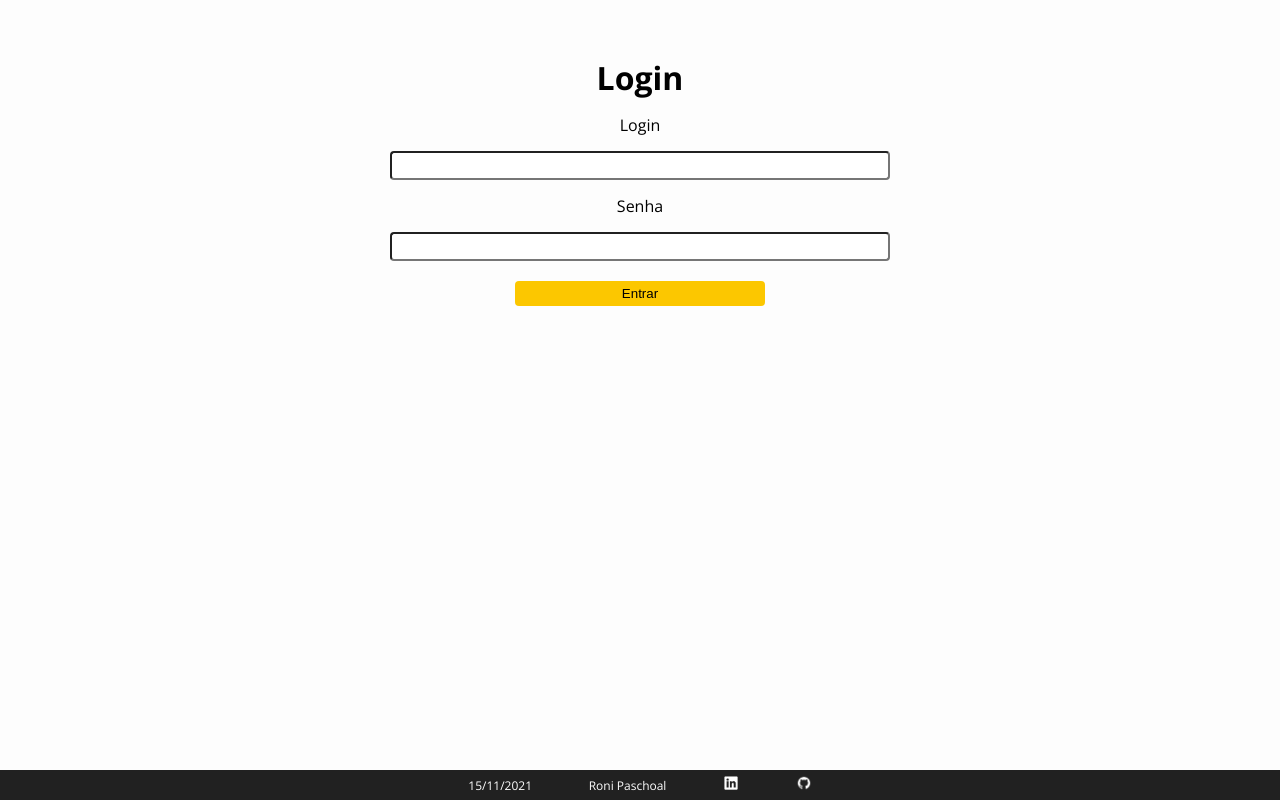
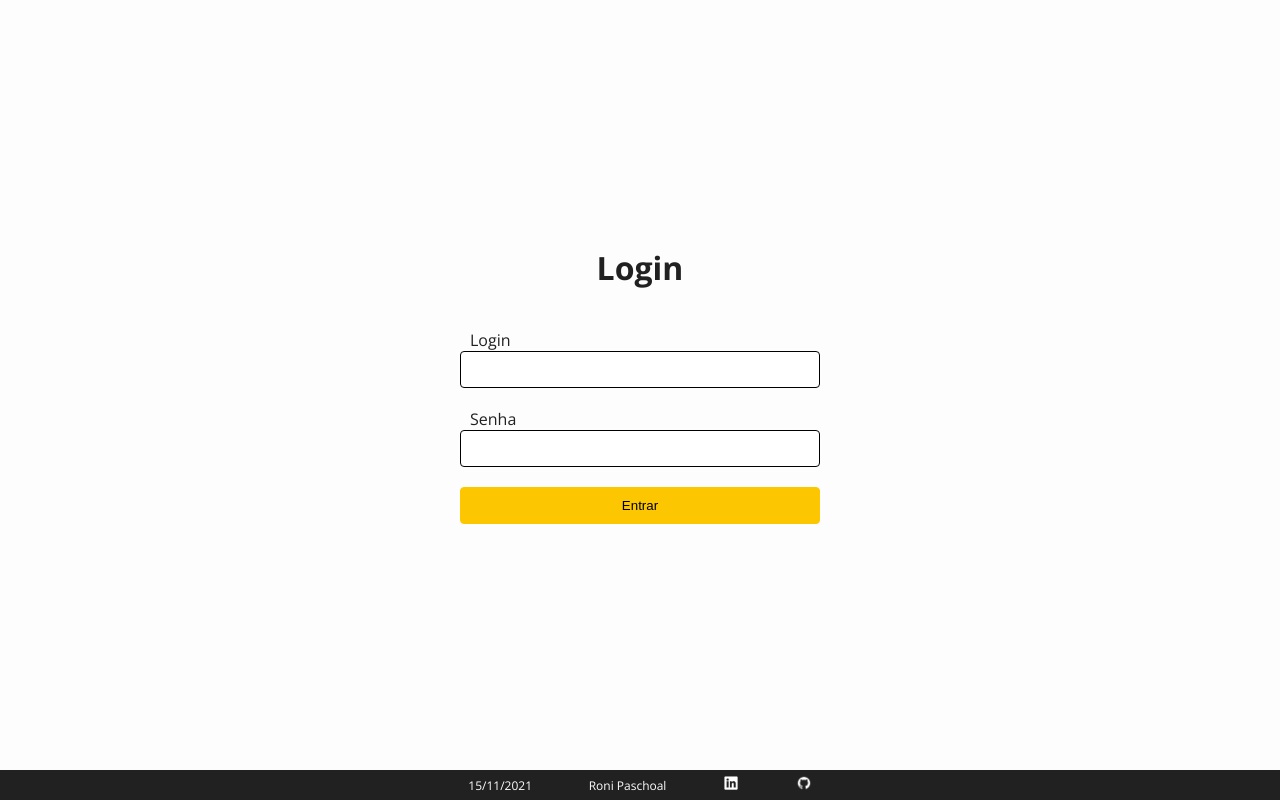
Before and after one commit to ronipaschoal/hands_on, a Next.js app: page /login in a window 1280 px wide. Built offline with nearby package versions, Linux system fonts and the light colour scheme.

Commit message:
Ajuste no layout

```diff
--- a/component/Button/styles.module.scss
+++ b/component/Button/styles.module.scss
@@ -2,19 +2,20 @@
 
 .button {
 
-  width: 50%;
+  width: 100%;
   margin: 1rem 0 0;
-  padding: .5rem;
+  padding: 1rem;
 
   border-radius: .4rem;
 
-  border: $color-background-primary;
+  border: solid .1rem $color-background-primary;
   background: $color-background-primary;
 
   &:hover {
-    border: solid .1rem $color-primary;
     background: $color-background-hover-primary;
-
     cursor: pointer;
   }
+  &:active {
+    border: solid .1rem $color-primary;
+  }
 }
--- a/pages/login/styles.module.scss
+++ b/pages/login/styles.module.scss
@@ -2,9 +2,12 @@
 
 .login {
 
-  min-height: calc(100vh - ($menu-height + $footer-height));
+  min-height: calc(100vh - $footer-height);
 
-  text-align: center;
+  display: flex;
+  flex-direction: column;
+  justify-content: center;
+  align-items: center;
 
   h1 {
     margin: 2rem 0 1rem 0;
@@ -12,22 +15,35 @@
   }
 
   form {
-    width: 50rem;
+    padding: 2rem;
+    width: 40rem;
     margin: 0 auto;
   }
 
   label, input {
-    width: 100%;
-    padding: .5rem;
+    padding: 1rem;
 
     display: block;
-    margin: 10px 0;
     border-radius: .4rem;
+  }
+
+  input {
+    width: 100%;
+    border: 1px solid;
+    margin-bottom: 1rem;
+
+    &:focus-visible {
+      outline: none;
+    }
+  }
+
+  label {
+    padding: 1rem 1rem 0;
   }
 
   margin: 0 0 calc($menu-height + $footer-height) 0;
 
   @media (min-width: $breakpoint-tablet) {
-    margin: calc($menu-height) 0 calc($footer-height) 0;
+    margin: 0 0 calc($footer-height) 0;
   }
 }
--- a/styles/_variables.scss
+++ b/styles/_variables.scss
@@ -13,6 +13,11 @@ $color-background-hover-primary: #FFD232;
 $color-secondary: #FFFFFF;
 $color-background-secondary: #212121;
 
+$color-text-default: #212121;
+
+$color-link-default: #212121;
+$color-link-secondary: #FCC700;
+
 $menu-height: 5.6rem;
 $footer-height: 3rem;
 
--- a/styles/globals.scss
+++ b/styles/globals.scss
@@ -6,6 +6,5 @@ body {
 
   font-family: "OpenSans", sans-serif;
   font-size: 1.6rem;
-
-  text-align: center;
+  color: $color-text-default;
 }
```
Also changed, not shown: pages/styles.module.scss (+7 -1 lines).
